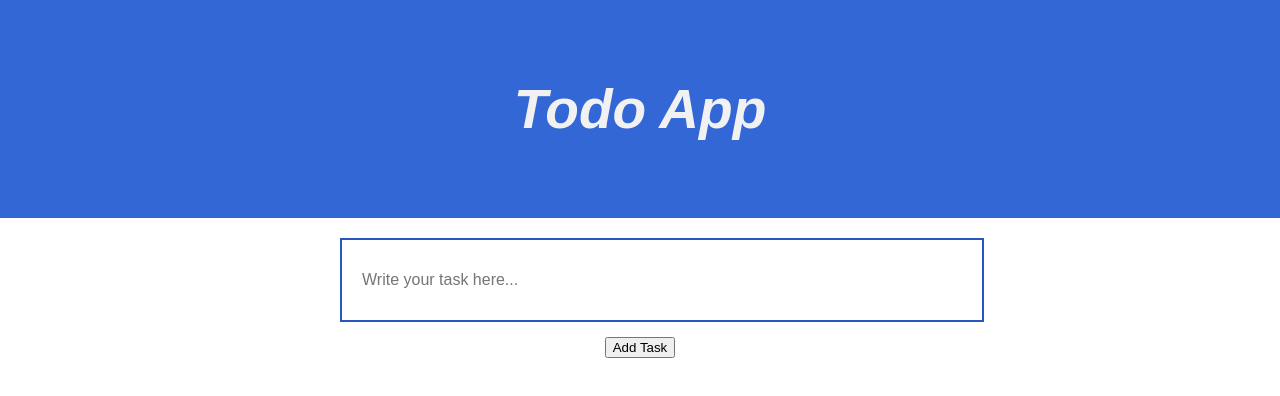
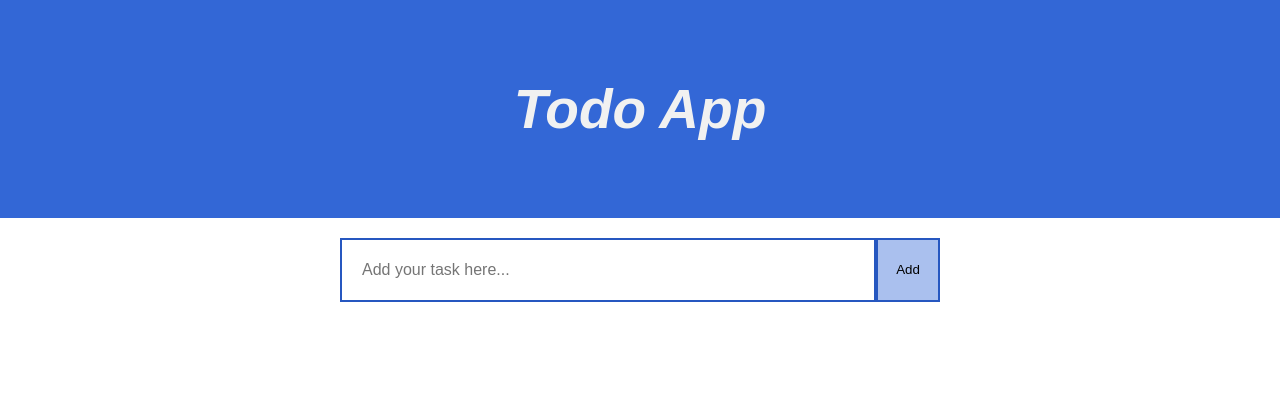
Before and after one commit to coatceatl/todo-app, a React (Create React App) app: page / in a window 1280 px wide. Shown: the top 396 px of the page. Built offline with nearby package versions, Linux system fonts and the light colour scheme.

Commit message:
adds css in input and button

```diff
--- a/src/components/TodoForm.css
+++ b/src/components/TodoForm.css
@@ -1,10 +1,17 @@
+.form-todo {
+  display: flex;
+}
 .textInput {
   width: 100%;
-  height: 80px;
-  line-height: 80px;
+  height: 60px;
   padding: 0 20px;
-  margin-bottom: 15px;
   border: 2px solid rgb(38, 87, 192);
   font-size: 16px;
   color: black;
 }
+.btn-todo {
+  height: 64px;
+  width: 64px;
+  border: 2px solid rgb(38, 87, 192);
+  background-color: #aac0ee;
+}
--- a/src/components/TodoForm.jsx
+++ b/src/components/TodoForm.jsx
@@ -12,24 +12,26 @@ class TodoForm extends Component {
     this.handleChange=this.handleChange.bind(this);
   }
 
-  handleChange(e) {
-    this.setState({ task: e.target.value });
+  handleChange(task) {
+    this.setState({ task: task.target.value });
   }
 
   render() {
     const task = this.state.task;
     return (
       <div>
-        <form>
+        <form className='form-todo'>
           <input
             type='text'
             ref={((input) => {this.task = input})}
             className='textInput'
             value={this.state.task}
-            placeholder='Write your task here...'
+            placeholder='Add your task here...'
             onChange={this.handleChange}
           />
-          <button>Add Task</button>
+          <span>
+            <button className='btn-todo'>Add</button>
+          </span>
         </form>
         <div>
           <p>{task}</p>
```
